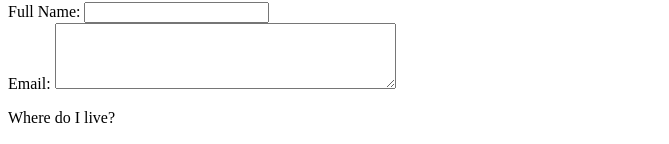
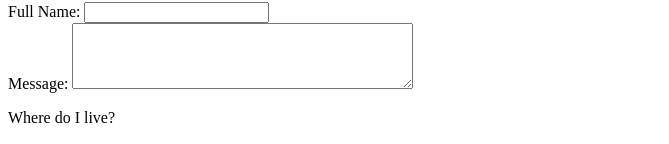
Before and after one commit to letepan/ist263, a plain HTML site: page lab04/contact.html in a window 1280 px wide. Shown: the part 1411-1555 px from the top of the page, without its empty margins (0-669 px from the left). Drawn offline with Linux system fonts and the light colour scheme.

Commit message:
Update contact.html

```diff
--- a/lab04/contact.html
+++ b/lab04/contact.html
@@ -26,8 +26,8 @@
             <label for="fullname"> Full Name:</label>
             <input type="text" id="fullname" name="fullname">
             <br>
-            <label for="email"> Email:</label>
-            <textarea id="email" name="email" rows="4" cols="40"></textarea>
+            <label for="message"> Message:</label>
+            <textarea id="message" name="message" rows="4" cols="40"></textarea>
             <br>
 
             <p>Where do I live?</p>
```
